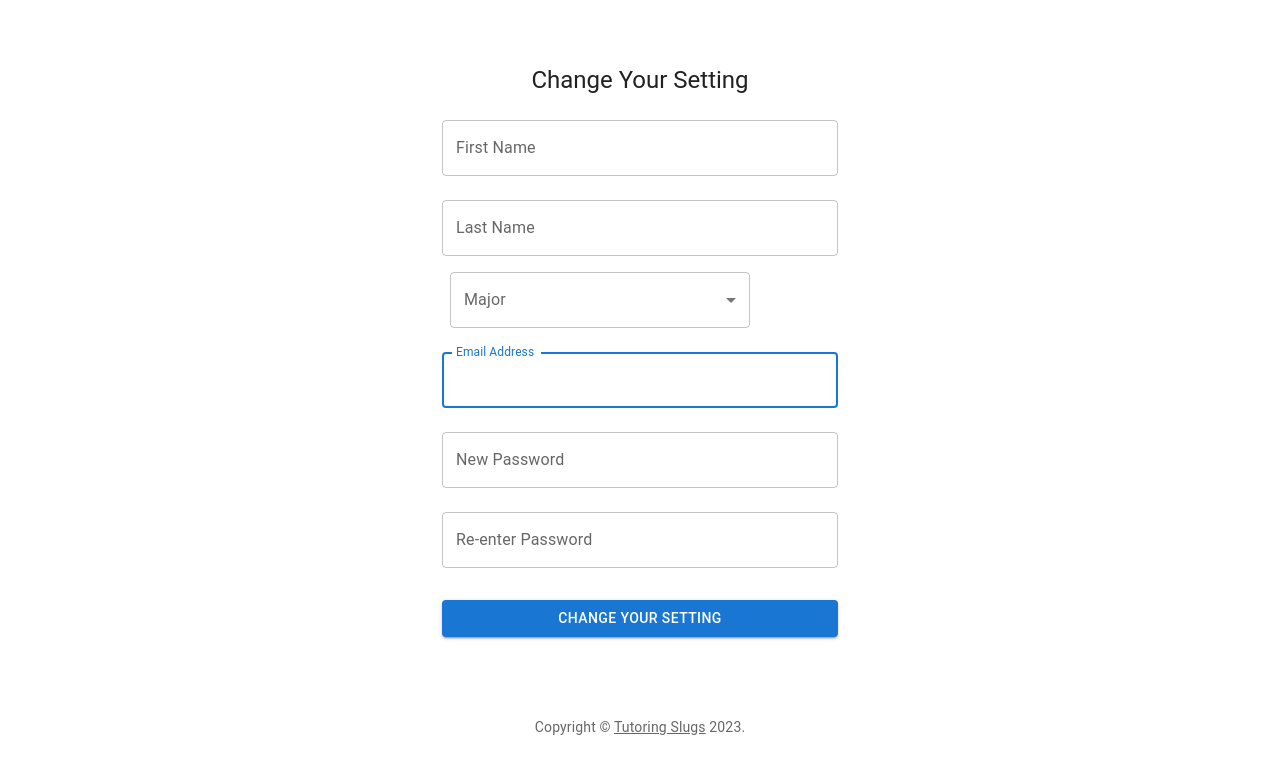
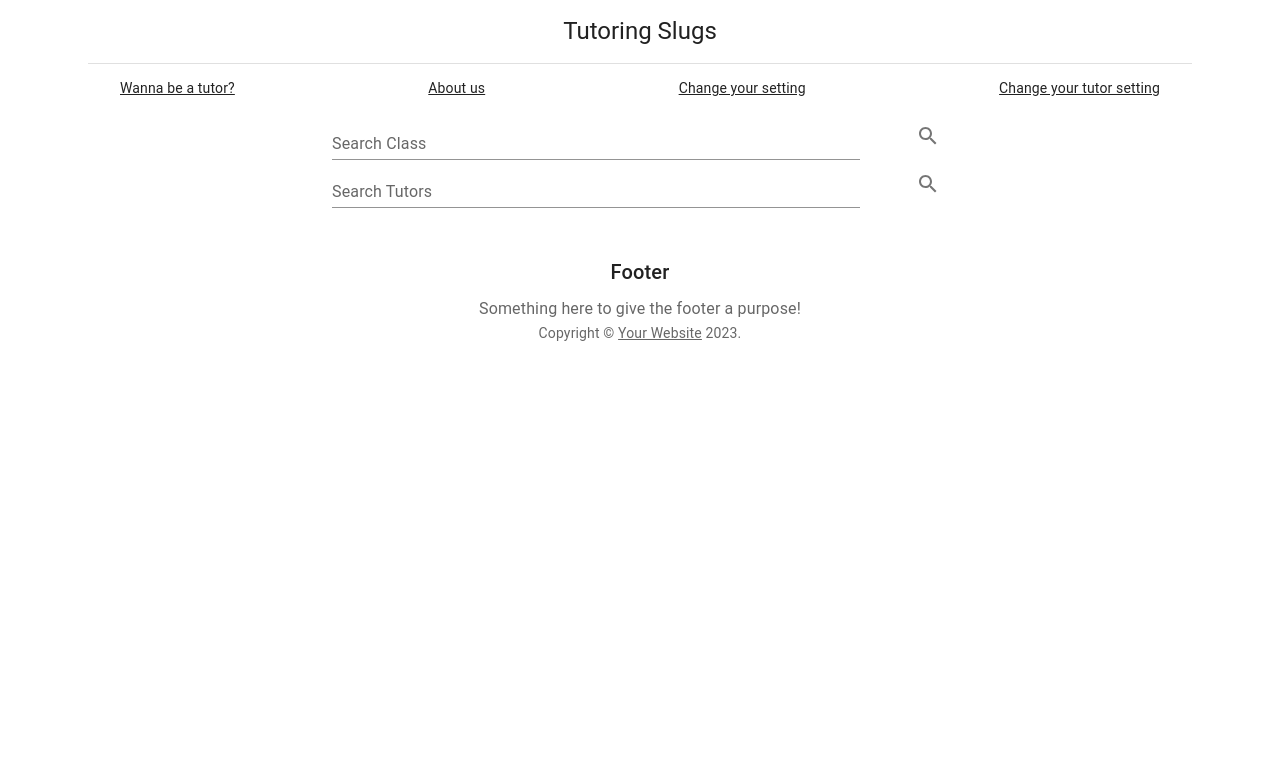
Before and after one commit to Ataru2002/TutoringSlugs, a React (Create React App) app: page /search in a window 1280 px wide. Shown: the top 774 px of the page. Built offline with nearby package versions, Linux system fonts and the light colour scheme.

Commit message:
added a search page

```diff
--- a/package.json
+++ b/package.json
@@ -5,6 +5,7 @@
   "dependencies": {
     "@emotion/react": "^11.11.1",
     "@emotion/styled": "^11.11.0",
+    "@mui/icons-material": "^5.14.14",
     "@mui/material": "^5.14.13",
     "@testing-library/jest-dom": "^5.17.0",
     "@testing-library/react": "^13.4.0",
--- /dev/null
+++ b/src/components/Footer.js
@@ -0,0 +1,49 @@
+import * as React from 'react';
+import PropTypes from 'prop-types';
+import Box from '@mui/material/Box';
+import Container from '@mui/material/Container';
+import Typography from '@mui/material/Typography';
+import Link from '@mui/material/Link';
+
+function Copyright() {
+  return (
+    <Typography variant="body2" color="text.secondary" align="center">
+      {'Copyright © '}
+      <Link color="inherit" href="https://mui.com/">
+        Your Website
+      </Link>{' '}
+      {new Date().getFullYear()}
+      {'.'}
+    </Typography>
+  );
+}
+
+function Footer(props) {
+  const { description, title } = props;
+
+  return (
+    <Box component="footer" sx={{ bgcolor: 'background.paper', py: 6 }}>
+      <Container maxWidth="lg">
+        <Typography variant="h6" align="center" gutterBottom>
+          {title}
+        </Typography>
+        <Typography
+          variant="subtitle1"
+          align="center"
+          color="text.secondary"
+          component="p"
+        >
+          {description}
+        </Typography>
+        <Copyright />
+      </Container>
+    </Box>
+  );
+}
+
+Footer.propTypes = {
+  description: PropTypes.string.isRequired,
+  title: PropTypes.string.isRequired,
+};
+
+export default Footer;
--- a/src/components/Header.js
+++ b/src/components/Header.js
@@ -0,0 +1,57 @@
+import * as React from 'react';
+import PropTypes from 'prop-types';
+import Toolbar from '@mui/material/Toolbar';
+import Button from '@mui/material/Button';
+import Typography from '@mui/material/Typography';
+import Link from '@mui/material/Link';
+
+function Header(props) {
+  const { sections, title } = props;
+
+  return (
+    <React.Fragment>
+      <Toolbar sx={{ borderBottom: 1, borderColor: 'divider' }}>
+        <Typography
+          component="h2"
+          variant="h5"
+          color="inherit"
+          align="center"
+          noWrap
+          sx={{ flex: 1 }}
+        >
+          {title}
+        </Typography>
+      </Toolbar>
+      <Toolbar
+        component="nav"
+        variant="dense"
+        sx={{ justifyContent: 'space-between', overflowX: 'auto' }}
+      >
+        {sections.map((section) => (
+          <Link
+            color="inherit"
+            noWrap
+            key={section.title}
+            variant="body2"
+            href={section.url}
+            sx={{ p: 1, flexShrink: 0 }}
+          >
+            {section.title}
+          </Link>
+        ))}
+      </Toolbar>
+    </React.Fragment>
+  );
+}
+
+Header.propTypes = {
+  sections: PropTypes.arrayOf(
+    PropTypes.shape({
+      title: PropTypes.string.isRequired,
+      url: PropTypes.string.isRequired,
+    }),
+  ).isRequired,
+  title: PropTypes.string.isRequired,
+};
+
+export default Header;
--- a/src/index.js
+++ b/src/index.js
@@ -8,6 +8,7 @@ import SignUpSide from './pages/SignUpSide';
 import Tutorforms from './pages/tutor_forms/Tutorforms';
 import Stepper from './pages/tutor_forms/Stepper';
 import ChangeSetting from './pages/ChangeSetting';
+import Search from './pages/Search';
 
 
 
@@ -18,7 +19,8 @@ root.render(
     <SignInSide /> */}
     {/* <Tutorforms /> */}
     {/* <Stepper /> */}
-    <ChangeSetting />
+    {/* <ChangeSetting /> */}
+    <Search />
   </React.StrictMode>
 );
 
--- a/src/pages/Search.js
+++ b/src/pages/Search.js
@@ -0,0 +1,84 @@
+import * as React from 'react';
+import CssBaseline from '@mui/material/CssBaseline';
+import Grid from '@mui/material/Grid';
+import Container from '@mui/material/Container';
+import IconButton from '@mui/material/IconButton';
+import SearchIcon from '@mui/icons-material/Search';
+import TextField from '@mui/material/TextField';
+import { createTheme, ThemeProvider } from '@mui/material/styles';
+import Header from '../components/Header';
+import Footer from '../components/Footer';
+import lion_school_rocks from '../assests/lion_school_rocks.jpg';
+
+const sections = [
+  { title: 'Wanna be a tutor?', url: '#' },
+  { title: 'About us', url: '#' },
+  { title: 'Change your setting', url: '#' },
+  { title: 'Change your tutor setting', url: '#' },
+];
+
+const defaultTheme = createTheme();
+
+export default function Search() {
+  return (
+    <ThemeProvider theme={defaultTheme}>
+      <CssBaseline />
+      <Container>
+            <Container maxWidth="lg">
+        <Header title="Tutoring Slugs" sections={sections} />
+        <main>
+            <Grid container
+            direction="column"
+            justifyContent="space-around"
+            alignItems="center">
+                <Grid container
+                spacing={6}
+                direction="row"
+                justifyContent="center"
+                alignItems="center">
+                    <Grid item xs={6}>
+                        <TextField
+                            id="search_class"
+                            name="search_class"
+                            label="Search Class"
+                            fullWidth
+                            variant="standard"
+                        />
+                    </Grid>
+                    <Grid item >
+                        <IconButton>
+                            <  SearchIcon />
+                        </IconButton>
+                    </Grid>
+                </Grid>
+                <Grid container
+                spacing={6}
+                direction="row"
+                justifyContent="center"
+                alignItems="center">
+                    <Grid item xs={6}>
+                        <TextField
+                            id="search_tutors"
+                            name="search_tutors"
+                            label="Search Tutors"
+                            fullWidth
+                            variant="standard"
+                        />
+                    </Grid>
+                    <Grid item >
+                        <IconButton>
+                            <  SearchIcon />
+                        </IconButton>
+                    </Grid>
+                </Grid>
+            </Grid>
+        </main>
+      </Container>
+      <Footer
+        title="Footer"
+        description="Something here to give the footer a purpose!"
+      />
+      </Container>
+    </ThemeProvider>
+  );
+}
```
Also changed, not shown: 1 other file (tests, documents, lock files or other folders).
